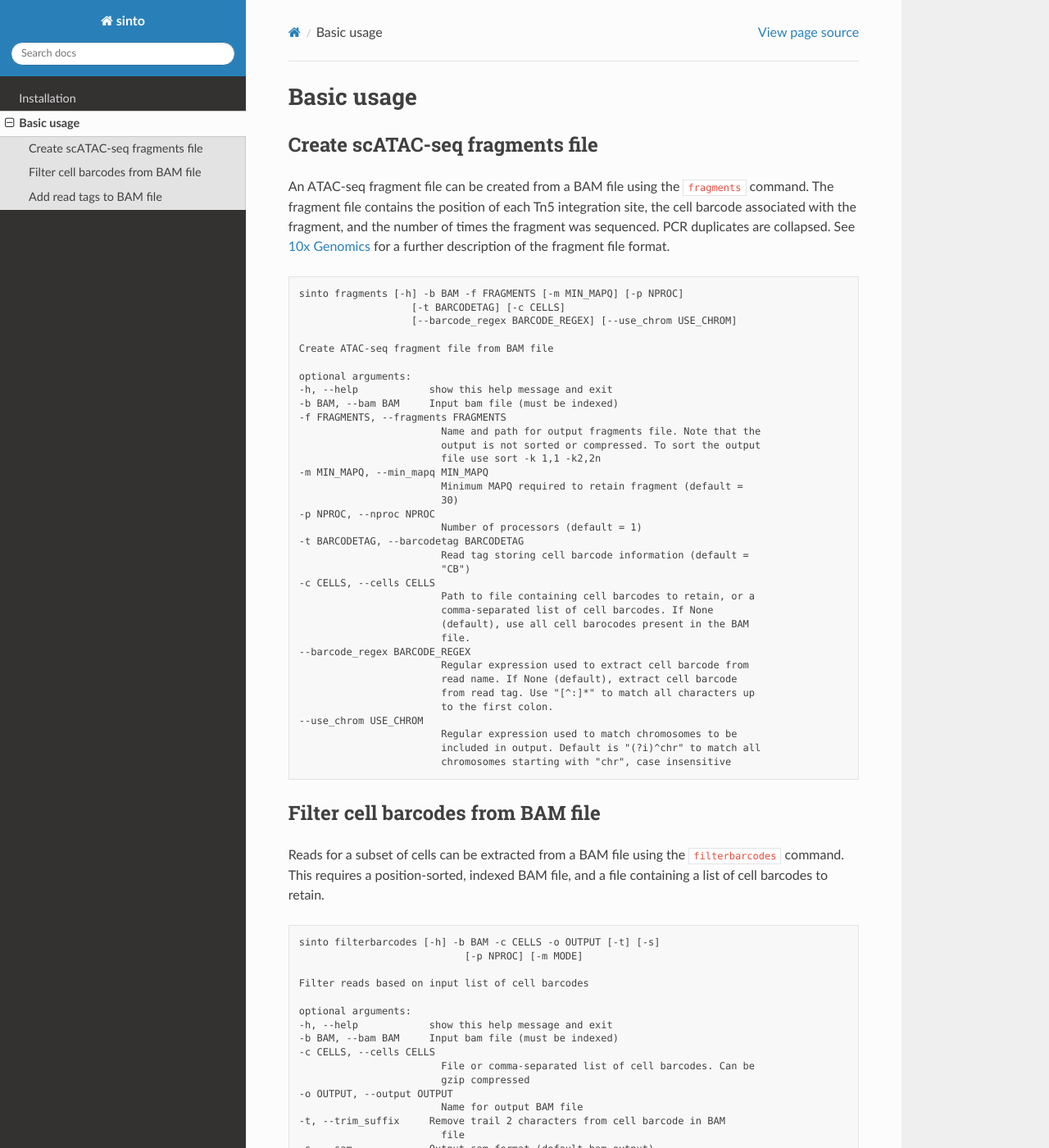
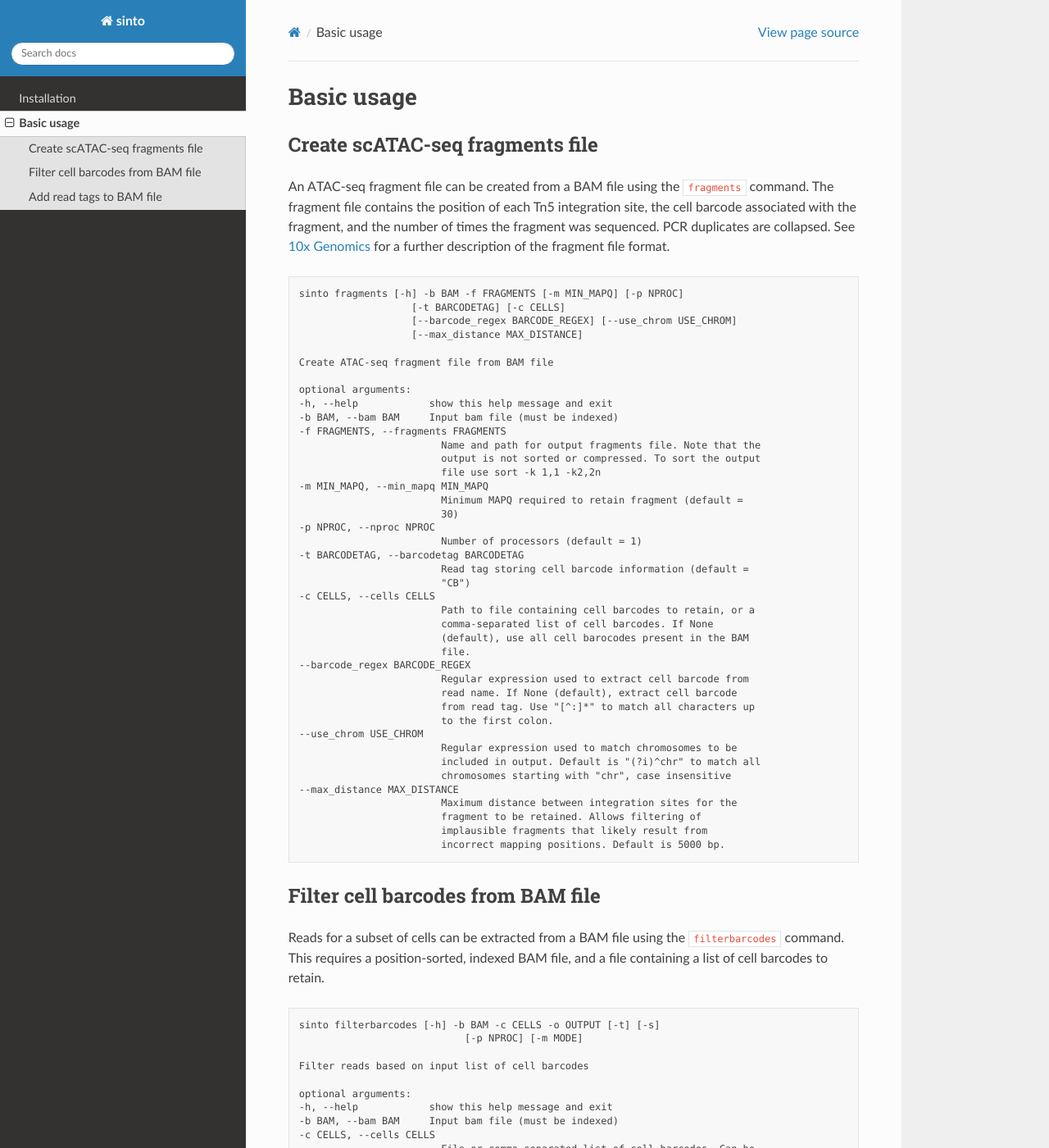
Before and after one commit to timoast/sinto, a Sphinx documentation site: the page built from docs/basic_usage.rst, in a window 1280 px wide and 1400 px high. Shown: the whole window at 82% size. Built offline with Sphinx 7.4.7 and the Read the Docs theme 2.0.0, drawn with Linux system fonts in a browser that asks for light colours; some of the changed text lies outside the part shown.

Commit message:
Update docs

```diff
--- a/docs/basic_usage.rst
+++ b/docs/basic_usage.rst
@@ -15,6 +15,7 @@ for a further description of the fragment file format.
     sinto fragments [-h] -b BAM -f FRAGMENTS [-m MIN_MAPQ] [-p NPROC]
                        [-t BARCODETAG] [-c CELLS]
                        [--barcode_regex BARCODE_REGEX] [--use_chrom USE_CHROM]
+                       [--max_distance MAX_DISTANCE]
 
     Create ATAC-seq fragment file from BAM file
 
@@ -47,6 +48,11 @@ for a further description of the fragment file format.
                             Regular expression used to match chromosomes to be
                             included in output. Default is "(?i)^chr" to match all
                             chromosomes starting with "chr", case insensitive
+    --max_distance MAX_DISTANCE
+                            Maximum distance between integration sites for the
+                            fragment to be retained. Allows filtering of
+                            implausible fragments that likely result from
+                            incorrect mapping positions. Default is 5000 bp.
 
 Filter cell barcodes from BAM file
 ----------------------------------
--- a/docs/conf.py
+++ b/docs/conf.py
@@ -18,11 +18,11 @@
 # -- Project information -----------------------------------------------------
 
 project = 'sinto'
-copyright = '2019, Tim Stuart'
+copyright = '2020, Tim Stuart'
 author = 'Tim Stuart'
 
 # The full version, including alpha/beta/rc tags
-release = '0.3'
+release = '0.3.0'
 
 
 # -- General configuration ---------------------------------------------------
@@ -52,4 +52,4 @@ html_theme = 'sphinx_rtd_theme'
 # Add any paths that contain custom static files (such as style sheets) here,
 # relative to this directory. They are copied after the builtin static files,
 # so a file named "default.css" will overwrite the builtin "default.css".
-html_static_path = ['_static']
+# html_static_path = ['_static']
```
